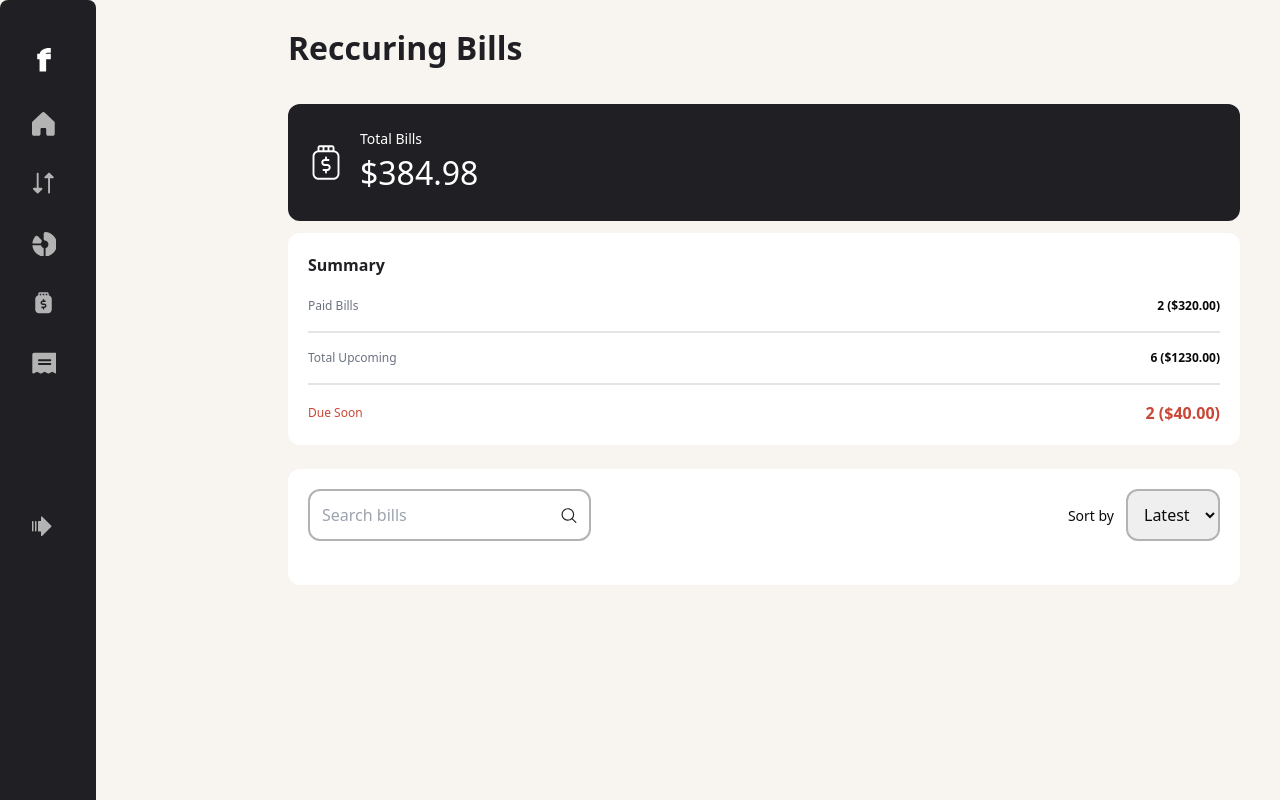
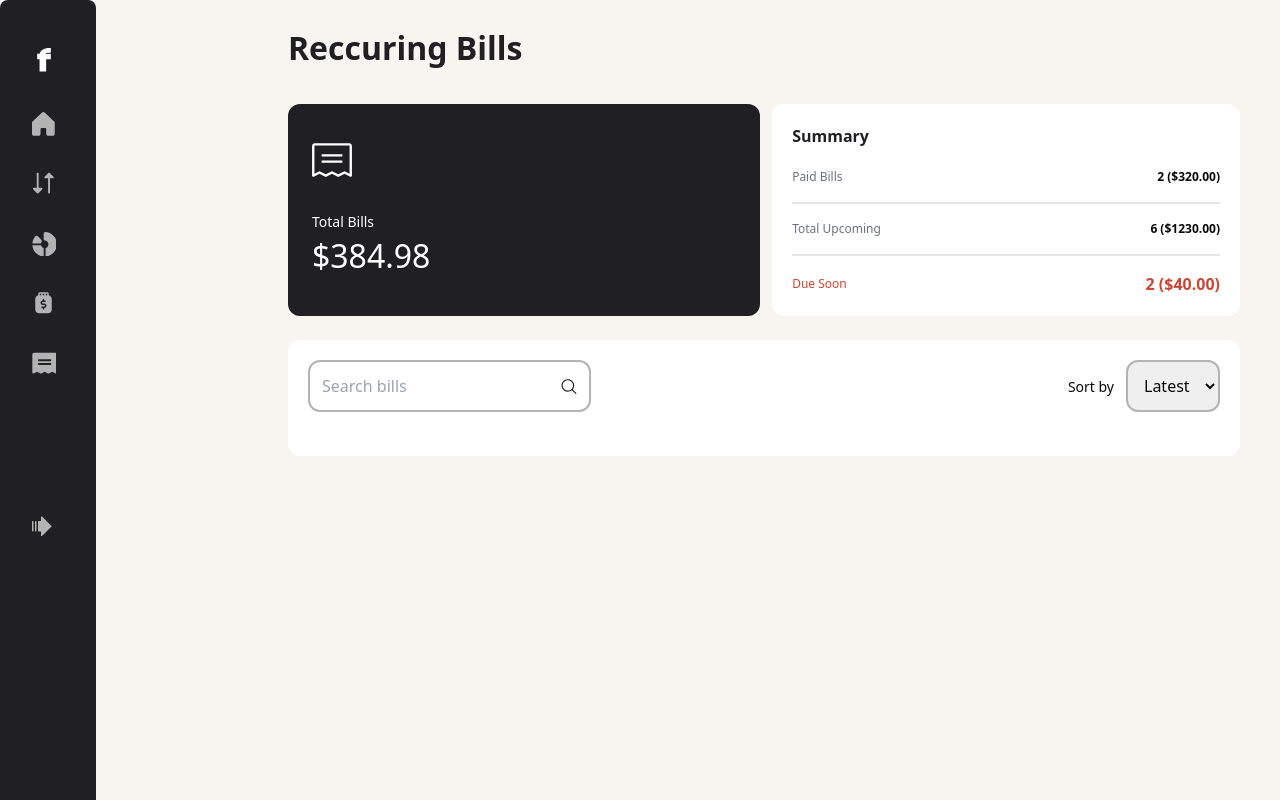
Before and after one commit to Mickaseg/personnal-finance-app, a React (Vite) app: page /recurring-bills in a window 1280 px wide. Built offline with nearby package versions, Linux system fonts and the light colour scheme.

Commit message:
fixed navbar responsive, fixed total bills responsive

```diff
--- a/src/components/nav/Navbar.jsx
+++ b/src/components/nav/Navbar.jsx
@@ -18,49 +18,36 @@ const Navbar = () => {
         setExpanded(!expanded);
     }
 
-    return (
-        <nav
+    return (<nav
             className={`z-10 bg-grey900 fixed bottom-0 w-screen pt-4 rounded-t-lg  lg:h-screen ${expanded ? "lg:w-64" : "lg:w-24"} transition-all`}>
             <div className={"flex justify-start lg:p-8"}>
-                {expanded ?
-                    <img src={LogoLarge} className={"h-6 hidden lg:block w-24"} alt=""/> :
-                    <img src={LogoSmall} className={"w-6 h-6 hidden lg:flex lg:justify-center"} alt=""/>
-                }
+                {expanded ? <img src={LogoLarge} className={"h-6 hidden lg:block w-24"} alt=""/> :
+                    <img src={LogoSmall} className={"w-6 h-6 hidden lg:flex lg:justify-center"} alt=""/>}
             </div>
             <ul className={"flex justify-evenly lg:flex-col lg:pr-6 lg:gap-4"}>
-                <li >
+                <li>
                     <NavLink to={"/"}
                              className="text-grey300 font-bold text-center text-preset5 flex flex-col items-center pt-2 pb-3 px-6 rounded-t-lg border-b-8 border-grey900 active:bg-white active:text-grey900 active:border-green lg:flex-row lg:text-preset3 lg:gap-4 lg:px-0 lg:pl-7 lg:border-b-0 lg:border-l-4 lg:rounded-tl-none lg:rounded-r-lg">
                         <img src={OverviewIcon} alt='#' className="icon w-6 h-6"/>
                         <span className={"hidden md:block lg:hidden"}>Overview</span>
-                        {expanded ?
-                            <span className={"hidden md:block"}>Overview</span>
-                            : null
-                        }
+                        {expanded ? <span className={"hidden lg:block"}>Overview</span> : null}
                     </NavLink>
                 </li>
                 <li>
-                <NavLink to={"/transactions"}
+                    <NavLink to={"/transactions"}
                              className="text-grey300 font-bold text-center text-preset5 flex flex-col items-center pt-2 pb-3 px-6 rounded-t-lg border-b-8 border-grey900 active:bg-white active:text-grey900 active:border-green lg:flex-row lg:text-preset3 lg:gap-4 lg:px-0 lg:pl-7 lg:border-b-0 lg:border-l-4 lg:rounded-tl-none lg:rounded-r-lg">
                         <img src={TransactionsIcon} alt='#' className="icon"/>
                         <span className={"hidden md:block lg:hidden"}>Transactions</span>
-
-                        {expanded ?
-                            <span className={"hidden md:block"}>Transactions</span>
-                            : null
-                        }
+                        {expanded ? <span className={"hidden lg:block"}>Transactions</span> : null}
                     </NavLink>
                 </li>
                 <li>
-                <NavLink to={"/budgets"}
+                    <NavLink to={"/budgets"}
                              className="text-grey300 font-bold text-center text-preset5 flex flex-col items-center pt-2 pb-3 px-6 rounded-t-lg border-b-8 border-grey900 active:bg-white active:text-grey900 active:border-green lg:flex-row lg:text-preset3 lg:gap-4 lg:px-0 lg:pl-7 lg:border-b-0 lg:border-l-4 lg:rounded-tl-none lg:rounded-r-lg">
                         <img src={BudgetsIcon} alt='#' className="icon"/>
                         <span className={"hidden md:block lg:hidden"}>Budgets</span>
 
-                        {expanded ?
-                            <span className={"hidden md:block"}>Budgets</span>
-                            : null
-                        }
+                        {expanded ? <span className={"hidden lg:block"}>Budgets</span> : null}
 
                     </NavLink>
                 </li>
@@ -70,10 +57,7 @@ const Navbar = () => {
                         <img src={PotsIcon} alt='#' className="icon"/>
                         <span className={"hidden md:block lg:hidden"}>Pots</span>
 
-                        {expanded ?
-                            <span className={"hidden md:block"}>Pots</span>
-                            : null
-                        }
+                        {expanded ? <span className={"hidden lg:block"}>Pots</span> : null}
                     </NavLink>
                 </li>
                 <li>
@@ -82,23 +66,16 @@ const Navbar = () => {
 
                         <img src={RecurringBillsIcon} alt='#' className="icon"/>
                         <span className={"hidden md:block lg:hidden"}>Recurring Bills</span>
-                        {expanded ?
-                            <span className={"hidden md:block"}>Recurring Bills</span>
-                            : null
-                        }
+                        {expanded ? <span className={"hidden lg:block"}>Recurring Bills</span> : null}
                     </NavLink>
                 </li>
             </ul>
 
             <button className={"hidden lg:flex lg:pl-8 lg:pt-32 lg:gap-4 lg:items-center"} onClick={handleMinimize}>
                 <img src={MinimizeIcon} className={`${expanded ? null : "rotate-180"}`} alt=""/>
-                {expanded ?
-                    <p className={"text-grey300 font-bold whitespace-nowrap"}>Minimize Menu</p> :
-                    null
-                }
+                {expanded ? <p className={"text-grey300 font-bold whitespace-nowrap"}>Minimize Menu</p> : null}
             </button>
-        </nav>
-    );
+        </nav>);
 };
 
 export default Navbar;
--- a/src/pages/RecurringBills.jsx
+++ b/src/pages/RecurringBills.jsx
@@ -1,6 +1,6 @@
 import React from 'react';
 
-import PotsIcon from "../assets/images/icon-pot.svg";
+import BillsIcon  from "../assets/images/icon-recurring-bills.svg";
 import BillsSearchForm from "@/components/forms/BillsSearchForm.jsx";
 import RecurringBillsTable from "@/components/tables/RecurringBillsTable.jsx";
 
@@ -27,9 +27,9 @@ const RecurringBills = () => {
             <h1 className={"text-preset1 text-grey900 font-bold pb-8"}>Reccuring Bills</h1>
 
             {/*TOTAL BILLS*/}
-            <div className={"flex flex-col gap-3 pb-6"}>
-            <section className={"w-full bg-grey900 p-6 text-white rounded-xl flex gap-5"}>
-                <img src={PotsIcon} alt="" className={"text-white"}/>
+            <div className={"flex flex-col gap-3 pb-6 md:flex-row"}>
+            <section className={"w-full bg-grey900 p-6 text-white rounded-xl flex gap-5 items-center md:flex-col md:items-start md:justify-evenly"}>
+                <img src={BillsIcon} alt="" className={"text-white w-10 h-10"}/>
                 <div>
                     <h2 className={"text-preset4"}>Total Bills</h2>
                     <p className={"text-preset1"}>$384.98</p>
@@ -37,7 +37,7 @@ const RecurringBills = () => {
             </section>
 
             {/*SUMMARY*/}
-            <section className={"bg-white rounded-xl p-5"}>
+            <section className={" w-full bg-white rounded-xl p-5"}>
                 <h2 className={"text-preset3 text-grey900 font-bold pb-5"}>Summary</h2>
 
                 <div className="flex flex-col">
```
Also changed, not shown: src/assets/images/icon-pot.svg.
